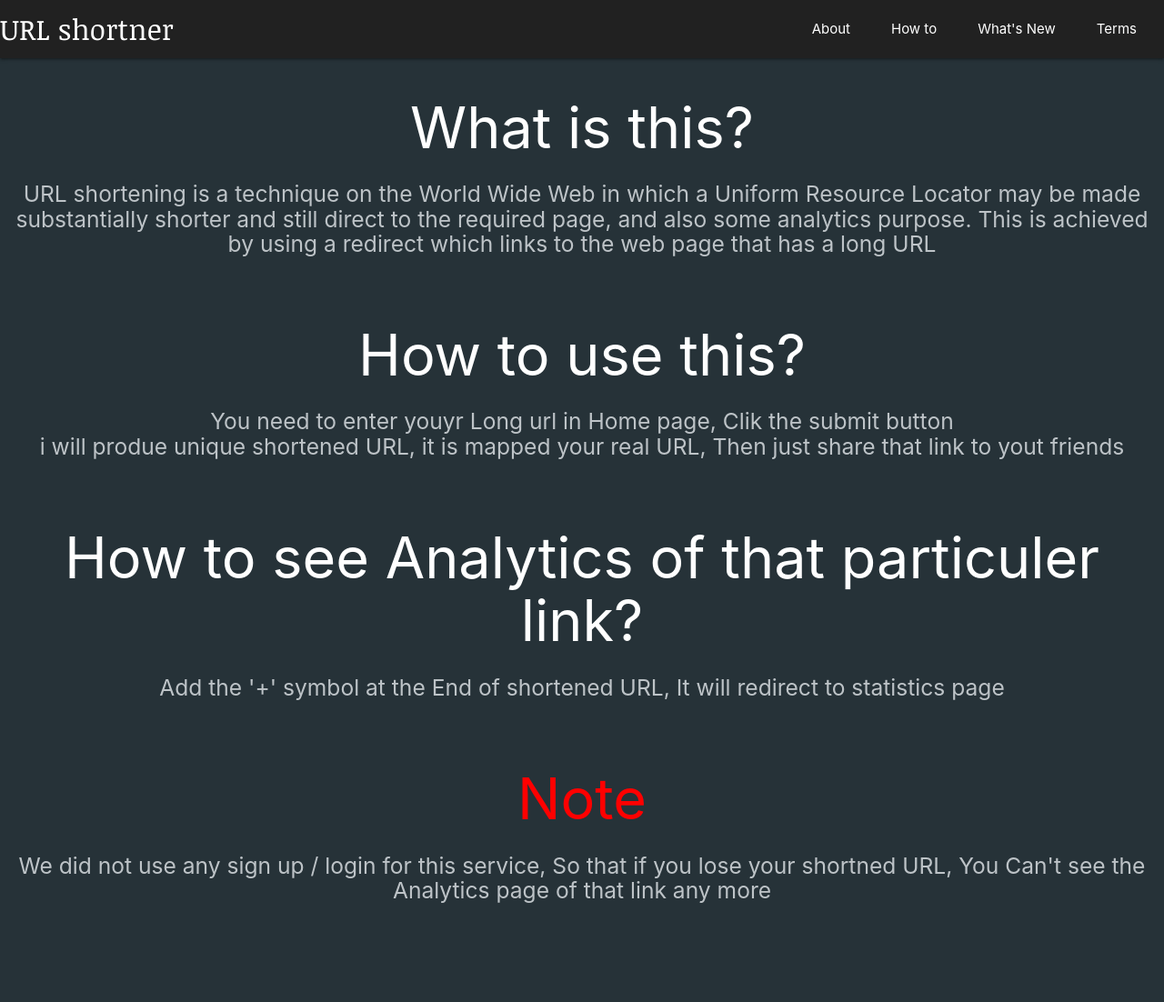
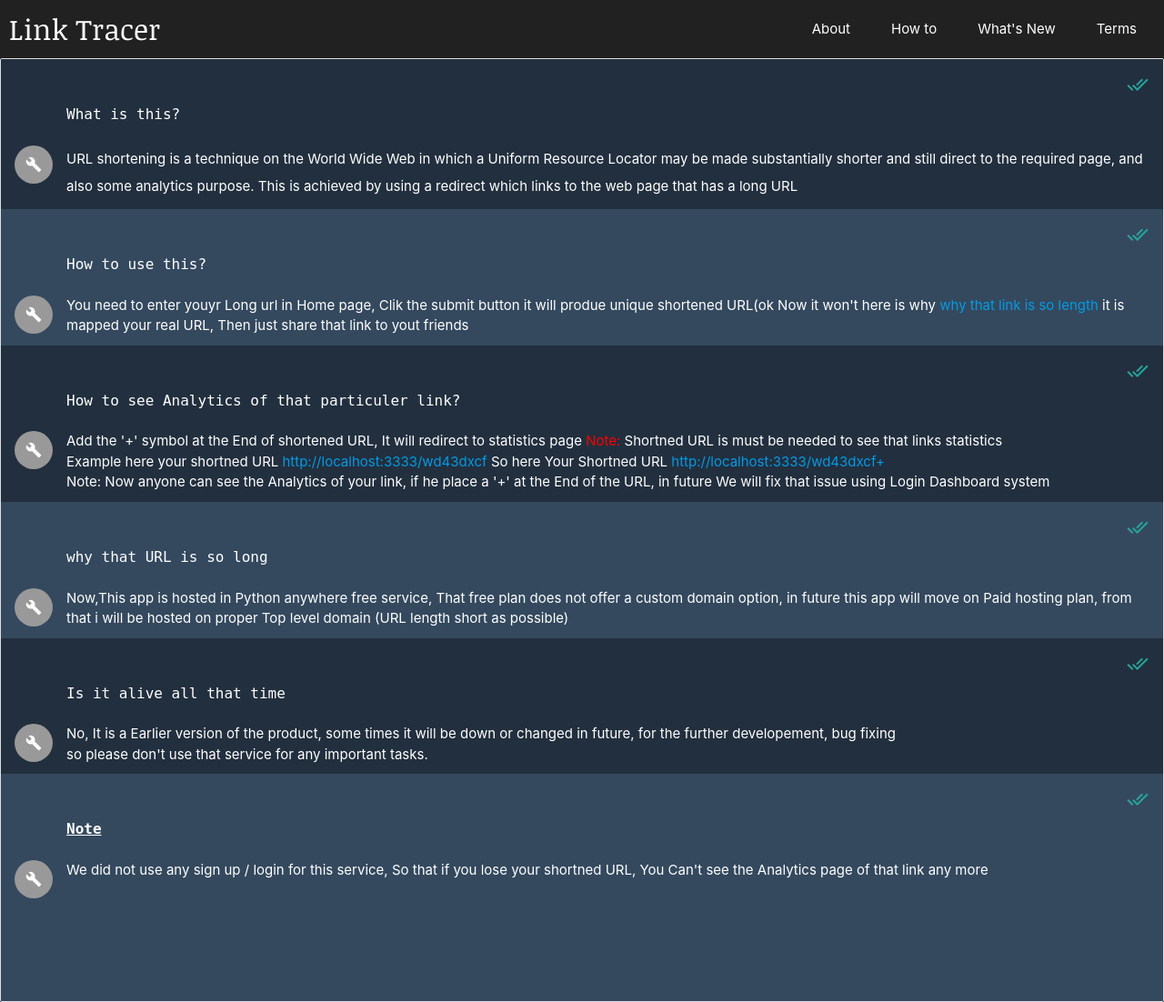
Before and after one commit to naveenmicheal/url_shortner_flask, a Flask app: page /howto in a window 1280 px wide. Shown: the whole page at 91% size. Before the commit the page ends 993 px from the top, so only its background shows below. Run offline with Flask 2, Linux system fonts and the light colour scheme; some web fonts are replaced.

Commit message:
Added Clean howto page, bug fixes , input url pattern strict

```diff
--- a/app.py
+++ b/app.py
@@ -3,7 +3,8 @@ from flask_sqlalchemy import SQLAlchemy
 import base64, datetime, binascii, string, random, requests
 
 app = Flask(__name__)
-app.config['SQLALCHEMY_DATABASE_URI'] = 'sqlite:///mydb.db'
+app.config['SQLALCHEMY_DATABASE_URI'] = 'sqlite:///myDB.db'
+
 db = SQLAlchemy(app)
 
 class Url(db.Model):
@@ -13,7 +14,7 @@ class Url(db.Model):
     shorturl = db.Column(db.String(100), nullable=False)
     uniq = db.Column(db.String(100), nullable=False,unique=True, primary_key = True)
 
-    def __init__(self, id ,longurl,shorturl,uniq):
+    def __init__(self,id, longurl,shorturl,uniq):
         self.id = id
         self.longurl= longurl
         self.shorturl=shorturl
@@ -55,20 +56,22 @@ def index():
         # --------For uniq Key generation -----------#
         raw_str = string.ascii_lowercase
         raw_num = string.digits
-
         str_key1 = random.choice(raw_str)
         str_key2= random.choice(raw_str)
         str_key3 = random.choice(raw_str)
-        n_key1 = random.choice(raw_num)
-        n_key2 = random.choice(raw_num)
-        n_key3 = random.choice(raw_num)
+        str_key4 = random.choice(raw_str)
+        str_key5 = random.choice(raw_str)
+        str_key6 = random.choice(raw_str)
+        # n_key1 = random.choice(raw_num)
+        # n_key2 = random.choice(raw_num)
+        # n_key3 = random.choice(raw_num)
         now = datetime.datetime.utcnow()
         r_tuniq = random.randint(0, 100)
         tuniq = ( r_tuniq + now.minute)
-        uniqkey = str_key1 + str_key2 +str(tuniq) + str_key3 + str(n_key1) + str(n_key3) + str(n_key2)
+        uniqkey = str_key1 + str_key2 +str(tuniq)+str_key3+str_key4+str_key5+str_key6
 
         # -----------Uniq ID Generation------------------#
-        now= datetime.datetime.utcnow()
+        now = datetime.datetime.utcnow()
         month = str(now.month)
         day = str(now.day)
         min = str(now.minute)
@@ -76,14 +79,14 @@ def index():
         r = str(random.randint(0,100))
         id_key = month + day + min + sec + r
 
-        try:
-            item = Url(id_key,lurl,'http://localhost:3333/'+uniqkey, uniqkey)
-            s_url = 'http://localhost:3333/'+uniqkey
-            db.session.add(item)
-            db.session.commit()
-            return render_template('home.html', data = s_url)
-        except:
-            return redirect(url_for('dberrror'))
+        # try:
+        item = Url(id_key, lurl,'http://localhost:3333/'+uniqkey,uniqkey)
+        s_url = 'http://localhost:3333/'+uniqkey
+        db.session.add(item)
+        db.session.commit()
+        return render_template('home.html', data = s_url)
+        # except:
+        # return redirect(url_for('dberrror'))
 
     else:
         return render_template('home.html')
@@ -92,6 +95,11 @@ def index():
 def dberrror():
     return render_template('error.html')
 
+# @app.errorhandler(404)
+# def error404():
+#     # note that we set the 404 status explicitly
+#     return render_template('404.html'), 404
+
 @app.route('/<s_url>')
 def surl(s_url):
     # query to database
@@ -99,6 +107,10 @@ def surl(s_url):
         return redirect('/stats/' + s_url)
 
     data = Url.query.filter_by(uniq = s_url).first()
+    print(data)
+    print(type(data))
+    if data == None:
+        return render_template('404.html')
     # For the DATA_URL table
     raw_c = string.ascii_lowercase
     raw_n = string.digits
@@ -160,6 +172,8 @@ def stats(s_url):
     print(s_uniq)
     # try:
     data = Data.query.filter_by(uniq = s_uniq).all()
+    if data ==None:
+        return render_template('404.html')
     print(type(data))
     count = len(data)
     # print(data[1].browser)
--- a/templates/about.html
+++ b/templates/about.html
@@ -1,4 +1,7 @@
 {%extends 'layout.html'%}
 {%block content%}
-<center><h1 style="color: white">About</h1></center>
+<center><h1 style="color: white">About</h1>
+
+<h2 style="color: white">comming soon</h2>
+</center>
 {%endblock content%}
--- a/templates/feature.html
+++ b/templates/feature.html
@@ -1,5 +1,5 @@
 {%extends 'layout.html'%}
 {%block content%}
-<center><h1 style="color: white" >Feature</h1></center>
+<center><h1 style="color: white" >Feature</h1><h2 style="color: white">comming soon</h2></center>
 
 {%endblock content%}
--- a/templates/howto.html
+++ b/templates/howto.html
@@ -1,31 +1,72 @@
 {%extends 'layout.html'%}
 
 {%block content%}
-<h1>What is this? </h1>
-<h5>URL shortening is a technique on the World Wide Web in which a Uniform Resource Locator may be made substantially shorter and still direct to the required page, and also some analytics purpose. This is achieved by using a redirect which links to the web page that has a long URL</h5>
-<br>
-
-<h1>How to use this?</h1>
-<h5>You need to enter youyr Long url in Home page, Clik the submit button <br>
-i will produe unique shortened URL, it is mapped your real URL, Then just share that link to yout friends</h5> <br>
-
-<h1>How to see Analytics of that particuler link?</h1>
-<h5>Add the '+' symbol at the End of shortened URL, It will redirect to statistics page</h5> <br>
-
-<h1 style="color: red">Note</h1>
-<h5>We did not use any sign up / login for this service, So that if you lose your shortned URL, You Can't see the Analytics page of that link any more </h5>
-<div style="height: 50px;"></div>
-
 <style type="text/css">
-	h1, h5{
-		text-align: center;
+	body{
+		background-color: black;
 	}
-	h1{
-		color: white;
+	.collection{
+		margin:0;
 	}
-	h5{
-		color: #bdc3c7;
+	.collection .collection-item{
+		border-bottom: 0;
 	}
 </style>
 
+ <ul class="collection" style="">
+    <li class="collection-item avatar" style="background-color: #222f3e; color: white;">
+
+      <h1 style="font-family: Monospace; " class="title">What is this?</h1>
+      <i class="material-icons circle">build</i>
+      <p style="line-height: 30px;">URL shortening is a technique on the World Wide Web in which a Uniform Resource Locator may be made substantially shorter and still direct to the required page, and also some analytics purpose. This is achieved by using a redirect which links to the web page that has a long URL
+
+      </p>
+      <a href="#!" class="secondary-content"><i class="material-icons">done_all</i></a>
+    </li>
+    <li class="collection-item avatar"  style="background-color: #34495e; color: white;">
+
+      <h1 style="font-family: Monospace; " class="title"> How to use this?</h1><i class="material-icons circle">build</i>
+      <p>You need to enter youyr Long url in Home page, Clik the submit button
+it will produe unique shortened URL(ok Now it won't here is why <a href="#">why that link is so length</a> it is mapped your real URL, Then just share that link to yout friends<br>
+
+      </p>
+      <a href="#!" class="secondary-content"><i class="material-icons">done_all</i></a>
+    </li>
+
+    <li class="collection-item avatar"  style="background-color: #222f3e; color: white">
+
+      <h1 style="font-family: Monospace; " class="title">How to see Analytics of that particuler link?</h1><i class="material-icons circle">build</i>
+      <p>Add the '+' symbol at the End of shortened URL, It will redirect to statistics page
+       <span style="color: red">Note: </span>Shortned URL is must be needed to see that links statistics <br> Example here your shortned URL <a href="http://localhost:3333/wd43dxcf">http://localhost:3333/wd43dxcf</a> So here Your Shortned URL <a href="http://localhost:3333/wd43dxcf+">http://localhost:3333/wd43dxcf+</a> <br>Note: Now anyone can see the Analytics of your link, if he place a '+' at the End of the URL, in future We will fix that issue using Login Dashboard system
+      </p>
+      <a href="#!" class="secondary-content"><i class="material-icons">done_all</i></a>
+    </li>
+    <li class="collection-item avatar"  style="background-color: #34495e; color: white;">
+
+      <h1 id="longurl" class="title" style="color: white;font-family: Monospace; ">why that URL is so long</h1> <i class="material-icons circle">build</i>
+      <p>Now,This app is hosted in Python anywhere free service, That free plan does not offer a custom domain option, in future this app will move on Paid hosting plan, from that i will be hosted on proper Top level domain (URL length short as possible)<br>
+
+      </p>
+      <a href="#!" class="secondary-content"><i class="material-icons">done_all</i></a>
+    </li>
+
+     <li class="collection-item avatar"  style="background-color: #222f3e; color: white;">
+
+      <h1 id="longurl" class="title" style="color: white;font-family: Monospace; ">Is it alive all that time</h1> <i class="material-icons circle">build</i>
+      <p>No, It is a Earlier version of the product, some times it will be down or changed in future,
+      	for the further developement, bug fixing<br> so please don't use that service for any important tasks.
+
+      </p>
+      <a href="#!" class="secondary-content"><i class="material-icons">done_all</i></a>
+    </li>
+    <li class="collection-item avatar"  style="background-color: #34495e; color: white; height: 250px;">
+
+      <h1 class="title" style="color: white; text-decoration: underline; font-family: Monospace; font-weight: bold;">Note</h1> <i class="material-icons circle">build</i>
+      <p>We did not use any sign up / login for this service, So that if you lose your shortned URL, You Can't see the Analytics page of that link any more<br>
+
+      </p>
+      <a href="#!" class="secondary-content"><i class="material-icons">done_all</i></a>
+    </li>
+  </ul>
+
 {%endblock content%}
--- a/templates/layout.html
+++ b/templates/layout.html
@@ -1,7 +1,7 @@
 <!DOCTYPE html>
 <html>
   <head>
-    <title>url shortner</title>
+    <title>Link Tracer</title>
     <link type="text/css" rel="stylesheet" href="{{url_for('static',filename='materialize.min.css')}}" />
     <script src="https://unpkg.com/sweetalert/dist/sweetalert.min.js"></script>
     <script src="https://cdn.jsdelivr.net/npm/clipboard@2/dist/clipboard.min.js"></script>
@@ -13,7 +13,8 @@
         padding-right: 30px;
       }
       .sidenav{
-        background-color:#576574;
+        background-color:#222f3e;
+        width: 250px;
 
 
       }
@@ -24,18 +25,20 @@
      </style>
     <link href="https://fonts.googleapis.com/icon?family=Material+Icons" rel="stylesheet">
     <link href="https://fonts.googleapis.com/css?family=Noticia+Text|Unlock" rel="stylesheet">
+    <link rel="shortcut icon" type="image/png" href={{url_for('static', filename='favicon.ico')}}/>
   </head>
   <body class="blue-grey darken-4">
     <!-- Nav-Bar -->
     <nav>
         <div class="nav-wrapper grey darken-4">
-          <a href="{{url_for('index')}}" style="font-family: 'Noticia Text', serif;" class="brand-logo ">URL shortner</a>
+          <a href="{{url_for('index')}}" style="font-family: 'Noticia Text', serif; margin-left: 10px;" class="brand-logo ">Link Tracer</a>
           <a href="#" data-target="mobile-demo" class="sidenav-trigger"><i class="material-icons">menu</i></a>
           <ul id="nav-mobile" class="right hide-on-med-and-down">
             <li><a href="{{url_for('about')}}">About</a></li>
             <li><a href="{{url_for('howto')}}">How to </a></li>
             <li><a href="{{url_for('feature')}}">What's New</a></li>
             <li><a href="{{url_for('terms')}}">Terms</a></li>
+
           </ul>
         </div>
       </nav>
@@ -45,6 +48,7 @@
       <li><a href="{{url_for('about')}}">About</a></li>
       <li><a href="{{url_for('feature')}}">Feature</a></li>
       <li><a href="{{url_for('terms')}}">Terms</a></li>
+      <li><a href="{{url_for('howto')}}">How to</a></li>
      <!-- <li><a href="#">Mobile</a></li> -->
   </ul>
 
--- a/templates/terms.html
+++ b/templates/terms.html
@@ -1,4 +1,4 @@
 {%extends 'layout.html'%}
 {%block content%}
-<center><h1 style="color: white" >Terms</h1></center>
+<center><h1 style="color: white" >Terms</h1> <h2 style="color: white">comming soon</h2></center>
 {%endblock content%}
```
Also changed, not shown: templates/404.html (added, +11 -0 lines), templates/home.html (+12 -6 lines), templates/stats.html (+5 -5 lines), myDB.db (added), mydb.db, static/favicon.ico (added), templates/favicon.ico (added).
